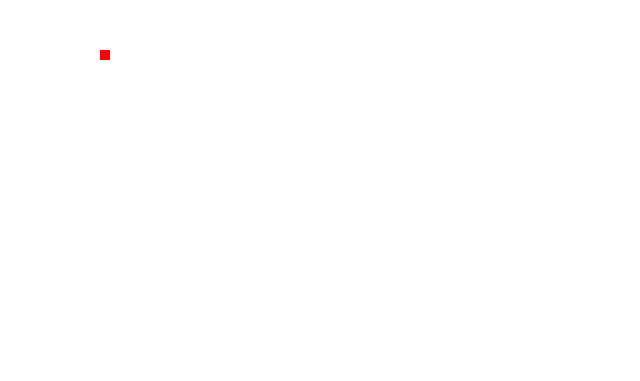
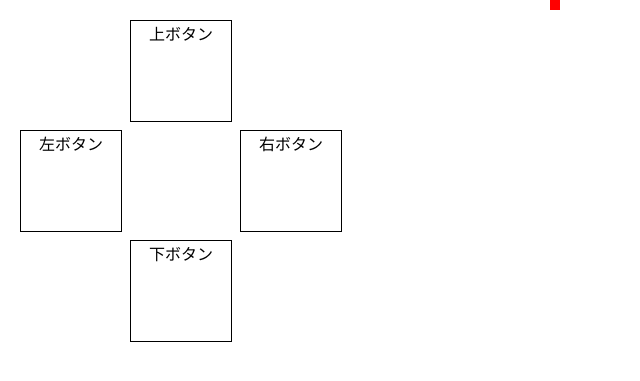
Before and after one commit to ShimadaTatsuo/testProject, a PHP site: page / in a window 1280 px wide; the page is wider, and only the part inside the window is pictured. Before the commit the part shown is almost empty. Shown: the top 381 px of that part, without its empty margins (0-640 px from the left). Run offline with PHP 8.4, Linux system fonts and the light colour scheme.

Commit message:
add new project

```diff
--- a/chip/css/common.css
+++ b/chip/css/common.css
@@ -2,12 +2,42 @@ html,
 body {
   margin: 0px;
   padding: 0px;
+}
+.container {
+  position: relative;
+  top: 0px;
+  left: 550px;
 }
 #self {
   background: #f00;
   width: 10px;
   height: 10px;
   position: absolute;
-  top: 50px;
-  left: 50px;
+  top: 0px;
+  left: 0px;
+  transition: all 0.3s linear;
 }
+.btn {
+  border: 1px solid #000;
+  width: 100px;
+  height: 100px;
+  text-align: center;
+  margin: 20px;
+  position: absolute;
+}
+#top {
+  top: 0px;
+  left: 110px;
+}
+#bottom {
+  top: 220px;
+  left: 110px;
+}
+#left {
+  top: 110px;
+  left: 0px;
+}
+#right {
+  top: 110px;
+  left: 220px;
+}
--- a/chip/index.html
+++ b/chip/index.html
@@ -4,11 +4,17 @@
 	<meta charset="UTF-8">
 	<title>chip</title>
     <link rel="stylesheet" type="text/css" href="css/common.css">
-    <style>
-    </style>
 </head>
 <body>
-    <div id="self"></div>
+    <div class="container">
+        <div id="self"></div>
+    </div>
+
+    <div id="top" class="btn">上ボタン</div>
+    <div id="bottom" class="btn">下ボタン</div>
+    <div id="left" class="btn">左ボタン</div>
+    <div id="right" class="btn">右ボタン</div>
+
     <script src='./common.js'></script>
 </body>
 </html>
--- a/chip/stylus/common.styl
+++ b/chip/stylus/common.styl
@@ -1,10 +1,41 @@
 html,body
     margin 0px
     padding 0px
+
+.container
+    position relative
+    top 0px
+    left 550px
+
 #self
     background #f00
     width 10px
     height 10px
     position absolute
-    top 50px
-    left 50px
+    top 0px
+    left 0px
+    transition all .3s linear
+
+.btn
+    border 1px solid #000
+    width 100px
+    height 100px
+    text-align center
+    margin 20px
+    position absolute
+
+#top
+    top 0px
+    left 110px
+
+#bottom
+    top 220px
+    left 110px
+
+#left
+    top 110px
+    left 0px
+
+#right
+    top 110px
+    left 220px
```
Also changed, not shown: chip/common.js (+38 -1 lines).
